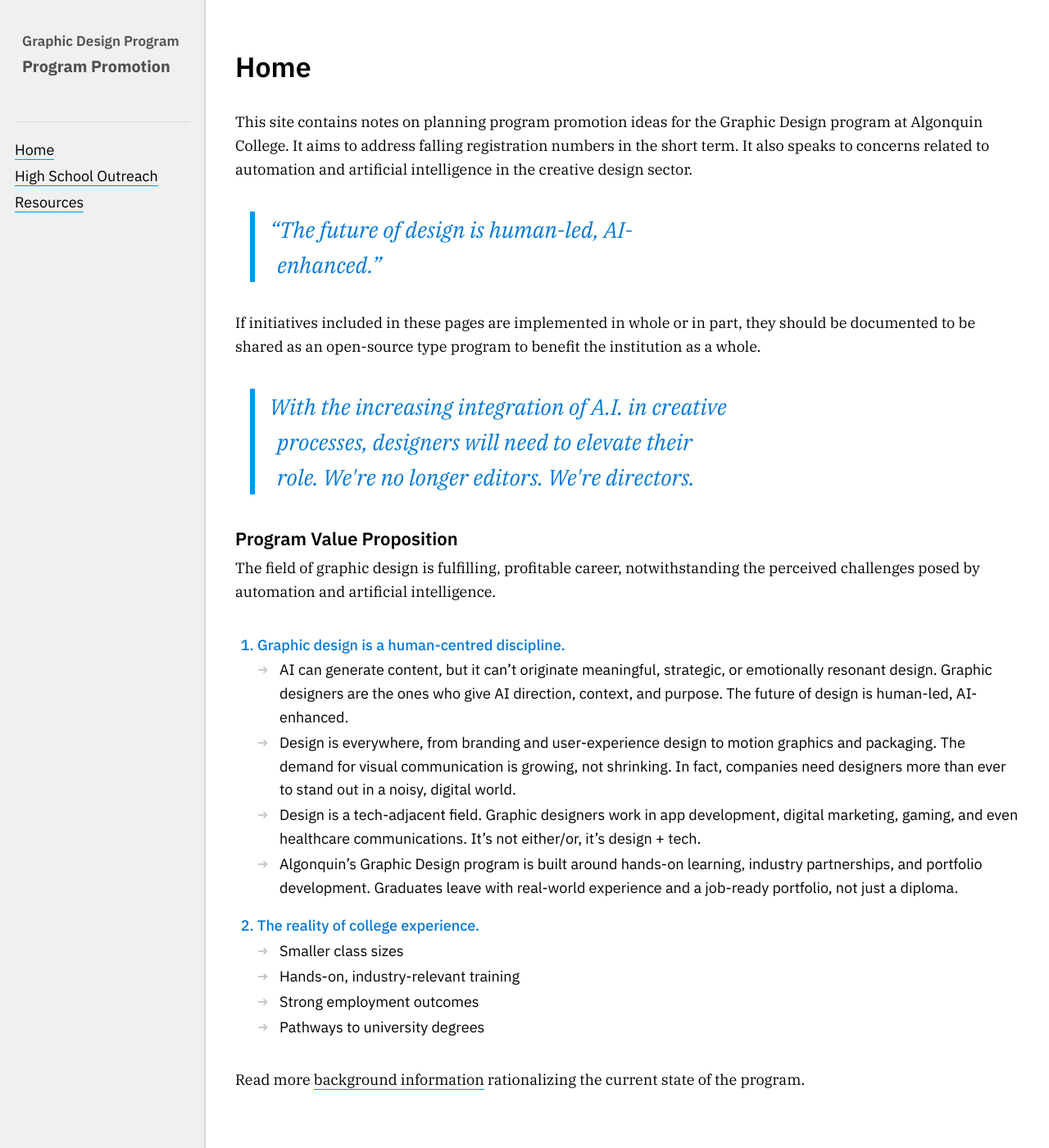
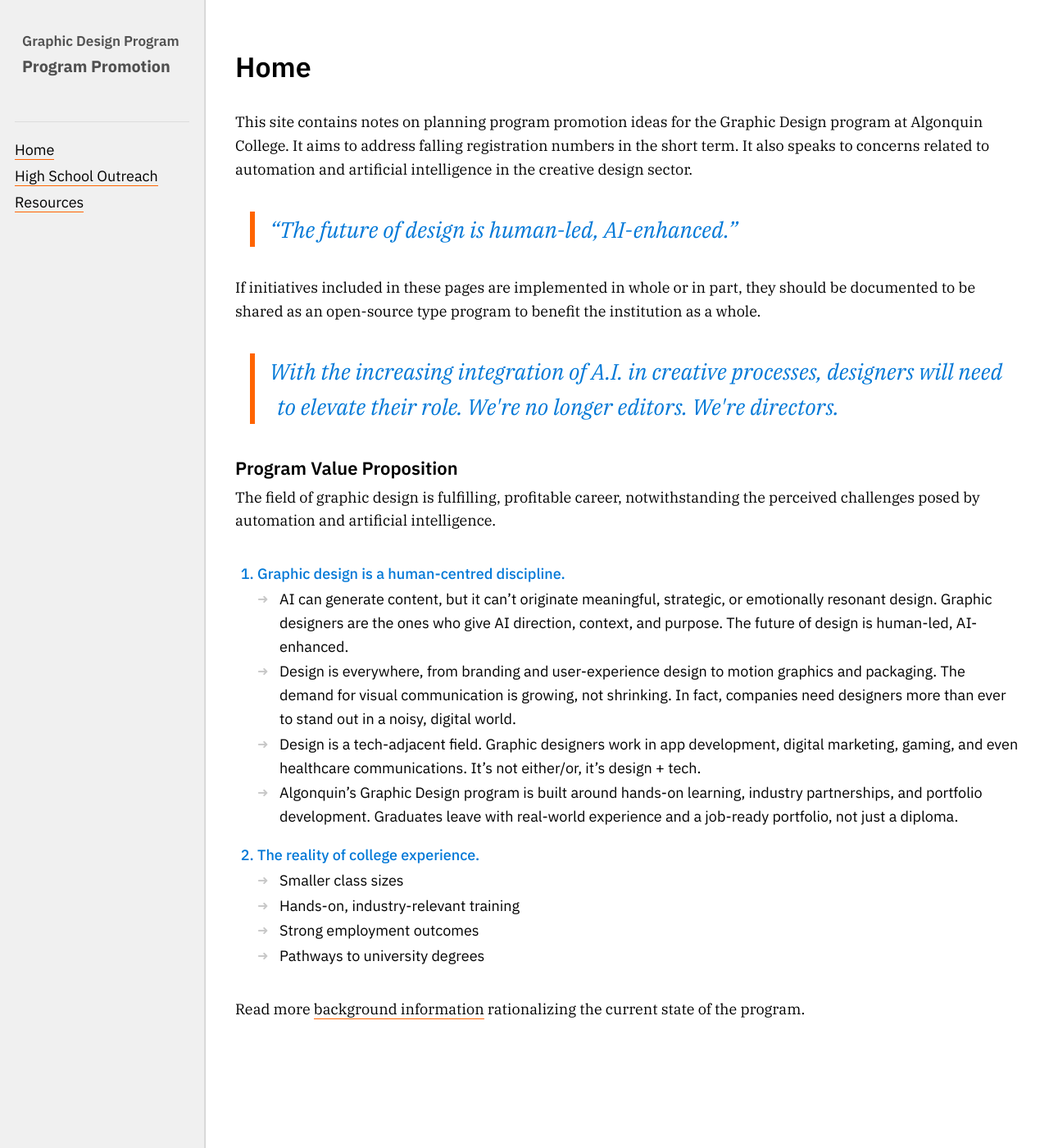
Before and after one commit to AlainParadis/program-promotion, a Jekyll site: the page built from index.md, in a window 1280 px wide and 1400 px high. Shown: the whole window at 82% size. Built offline with Jekyll 4.4.1, drawn with Linux system fonts in a browser that asks for light colours.

Commit message:
Adjust orange variable and remove blockquote widths
Update CSS: change --orange from a blue tint to an actual orange (rgba(255,100,0,1)), remove the /* Reset and box sizing */ comment, and drop restrictive max-width properties on blockquote and blockquote.small so quotes can flow without the 40ch/50ch constraints. This likely reflects a branding color update and a layout change to allow blockquotes to size more fluidly.

```diff
--- a/css/styles.css
+++ b/css/styles.css
@@ -6,7 +6,7 @@
 	--medium: rgb(200, 200, 200);
 	--light: rgb(160, 160, 160);
 	--lightest: rgb(80, 80, 80);
-	--orange: rgba(0, 150, 255, 1);
+	--orange: rgba(255, 100, 0, 1);
 	--orange50: rgba(0, 150, 255, 0.3);
 	--blue: rgba(0, 150, 255, 1);
 	--blue-light: rgba(0, 120, 215, 1);
@@ -16,7 +16,6 @@
 	--mono: "IBM Plex Mono", monospace;
 }
 
-/* Reset and box sizing */
 *,
 *::before,
 *::after
@@ -559,7 +558,6 @@ figcaption
 
 blockquote
 {
-	max-width: 40ch;
 	font-weight: 400;
 	margin-left: 1rem;
 	padding-left: 1.5rem;
@@ -576,7 +574,6 @@ p + blockquote { margin-bottom: 2rem; }
 blockquote.small
 {
 	font-weight: 400;
-	max-width: 50ch;
 	margin-left: 1rem;
 	margin-bottom: 1rem;
 	padding-left: 1rem;
```
